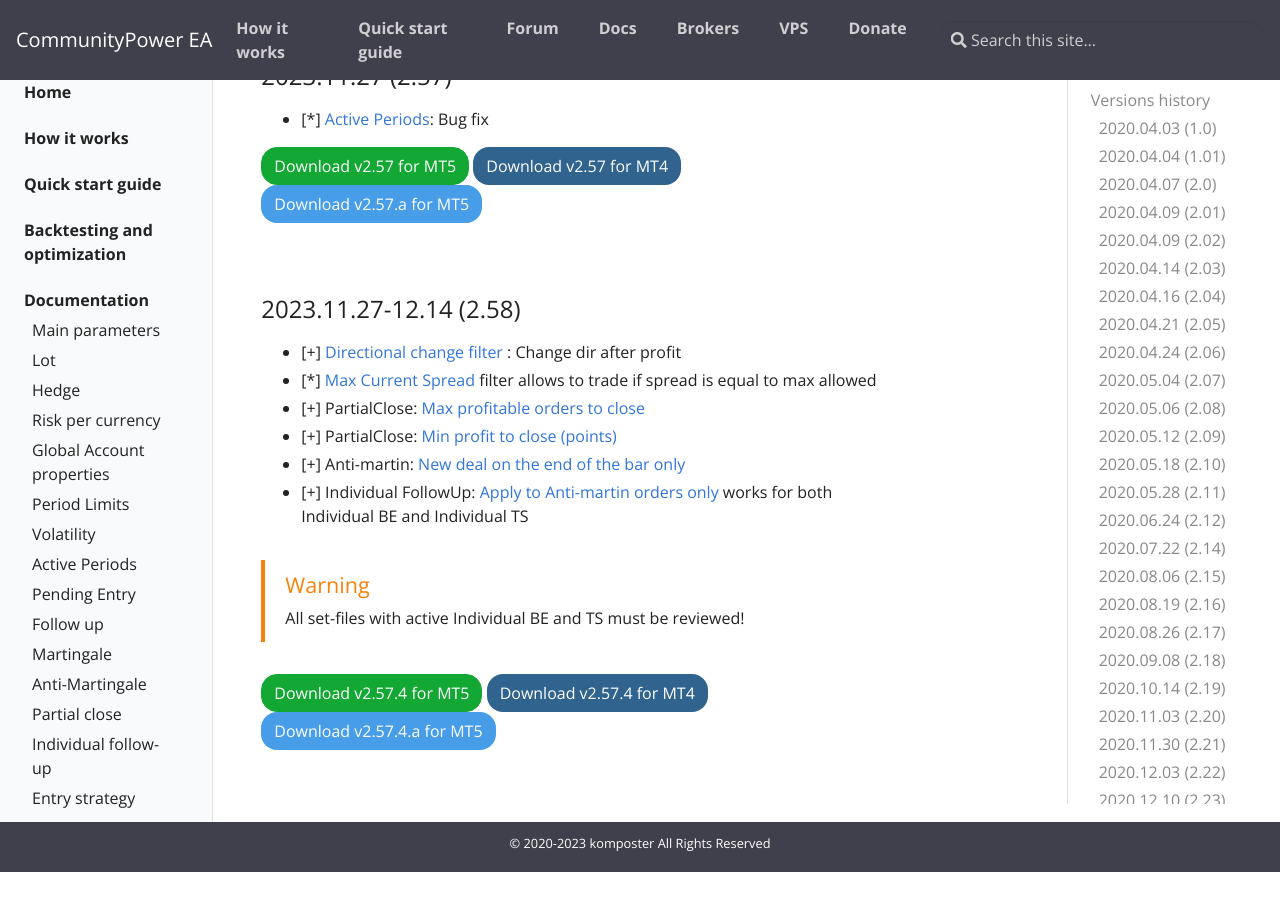
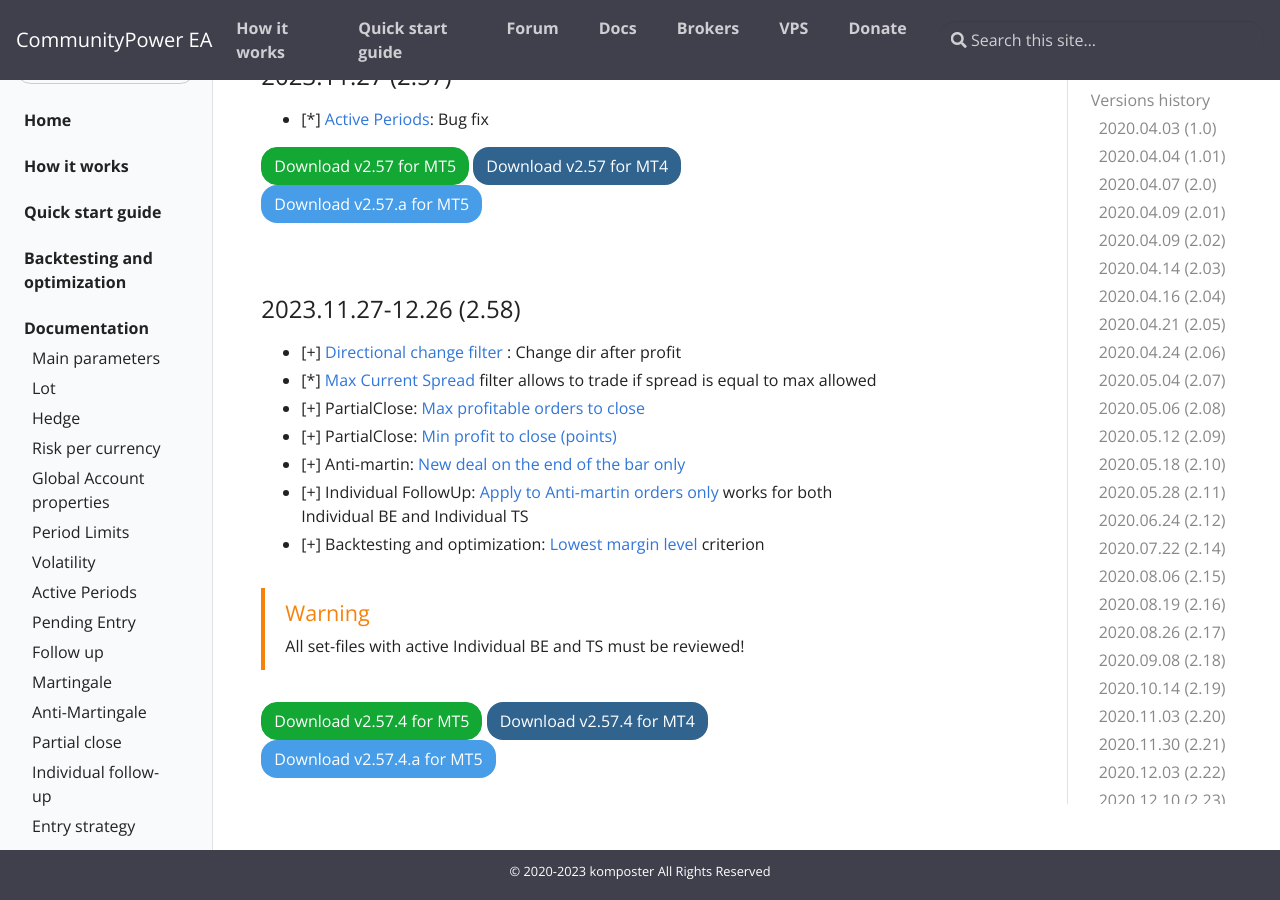
Before and after one commit to komposter/CommunityPowerEA.com, a Jekyll site: the page built from _docs/versions-history.md, in a window 1280 px wide and 900 px high, scrolled down 21472 px. Built offline with Jekyll 4.4.1, drawn with Linux system fonts in a browser that asks for light colours; before the commit the page ends 22344 px from its top, so only the background shows below that.

Commit message:
Content change

```diff
--- a/_docs/versions-history.md
+++ b/_docs/versions-history.md
@@ -730,13 +730,14 @@
 
 <br />
 
-### 2023.11.27-12.14 (2.58)
+### 2023.11.27-12.26 (2.58)
 * [+] [Directional change filter](/docs/signals-and-filters#directional-change-filter) : Change dir after profit
 * [*] [Max Current Spread](/docs/signals-and-filters#max-current-spread) filter allows to trade if spread is equal to max allowed
 * [+] PartialClose: [Max profitable orders to close](/docs/partial-close#max-profitable-orders-to-close)
 * [+] PartialClose: [Min profit to close (points)](/docs/partial-close#min-profit-to-close-points)
 * [+] Anti-martin: [New deal on the end of the bar only](/docs/anti-martingale#new-deal-on-the-end-of-the-bar-only)
 * [+] Individual FollowUp: [Apply to Anti-martin orders only](/docs/individual-follow-up#apply-to-anti-martin-orders-only) works for both Individual BE and Individual TS
+* [+] Backtesting and optimization: [Lowest margin level](/docs/backtesting-and-optimization#custom-optimization-criterion) criterion
 
 {% include alert.html type="warning" title="Warning" content="All set-files with active Individual BE and TS must be reviewed!" %}
 
```
Also changed, not shown: _docs/anti-martingale.md (+1 -1 lines), _docs/backtesting-and-optimization.md (+4 -0 lines), _docs/partial-close.md (+2 -2 lines), _docs/signals-and-filters.md (+1 -1 lines).
